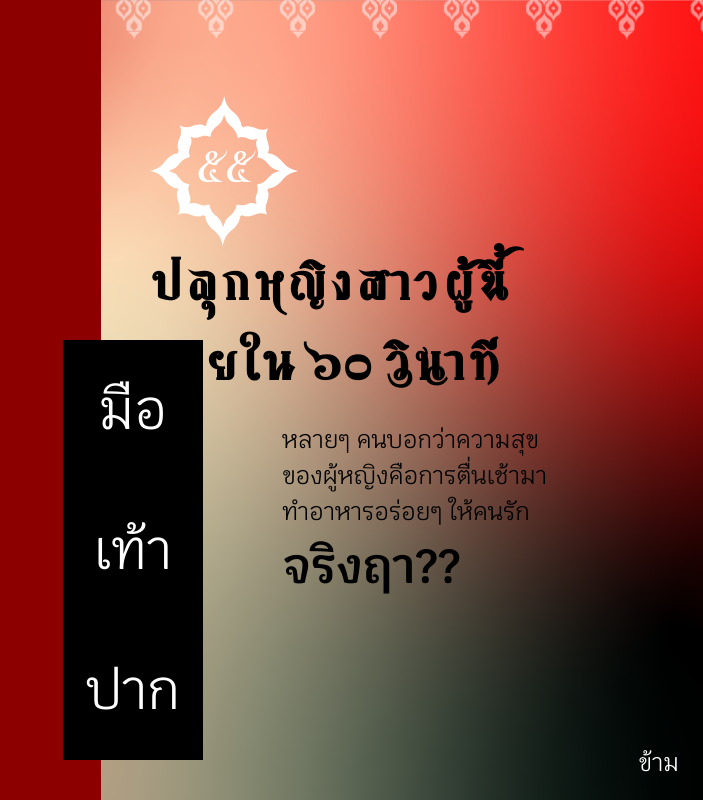
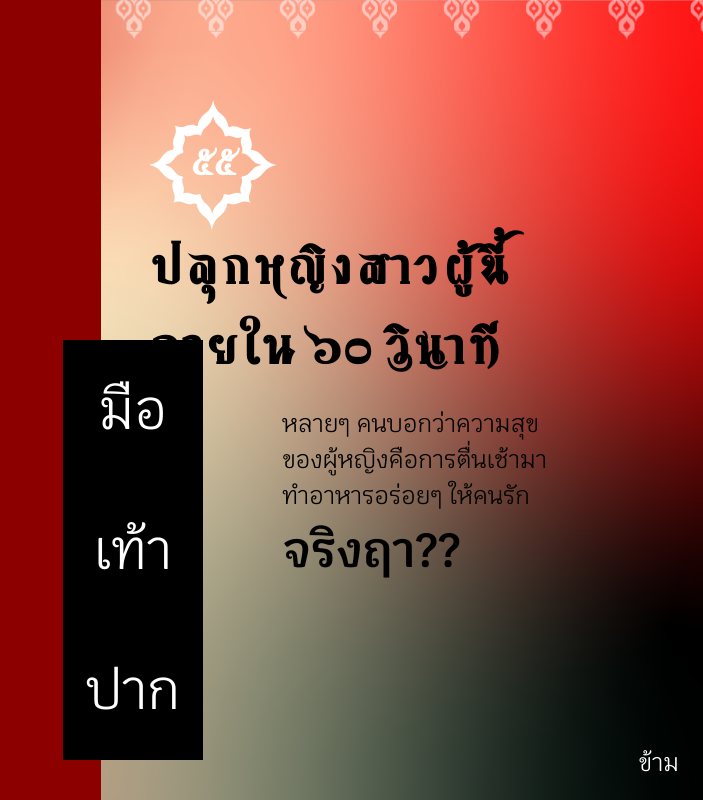
Before and after one commit to jakkaphantee/srichart, a Vue app: page / in a window 1280 px wide. Shown: the whole page, without its empty margins (577-1280 px from the left). Built offline with nearby package versions, Linux system fonts and the light colour scheme.

Commit message:
fix timer font size

```diff
--- a/src/components/Intro/IntroTimeCounter.vue
+++ b/src/components/Intro/IntroTimeCounter.vue
@@ -1,9 +1,9 @@
 <template>
-  <div class="timer-container mt-5 pt-5" align="left">
+  <div class="timer-container" align="left">
     <img class="timer-icon" src="../../assets/images/intro/timer_icon.svg" />
-    <div class="timer-text">
+    <h1>
       {{ thaiNumberConverted }}
-    </div>
+    </h1>
   </div>
 </template>
 
@@ -68,23 +68,36 @@ export default {
 </script>
 
 <style lang="scss" scoped>
+@media (max-width: 1920px) {
+  .timer-container h1 {
+    font-size: 3vw;
+  }
+}
+@media (min-width: 1920px) {
+  .timer-container h1 {
+    font-size: 62px;
+  }
+}
+
 .timer-container {
   position: relative;
   width: fit-content;
   height: fit-content;
+  margin-top: 100px;
 
   .timer-icon {
-    width: 150px;
-    height: 150px;
+    width: 10vw;
+    max-width: 210px;
+    max-height: 210px;
   }
 
-  .timer-text {
+  h1 {
     position: absolute;
     top: 50%;
     left: 50%;
-    transform: translate(-50%, -20%);
+    transform: translate(-50%, -50%);
     font-family: '9_our_king';
-    font-size: 48px;
+    font-weight: 700;
     color: white;
   }
 }
```
